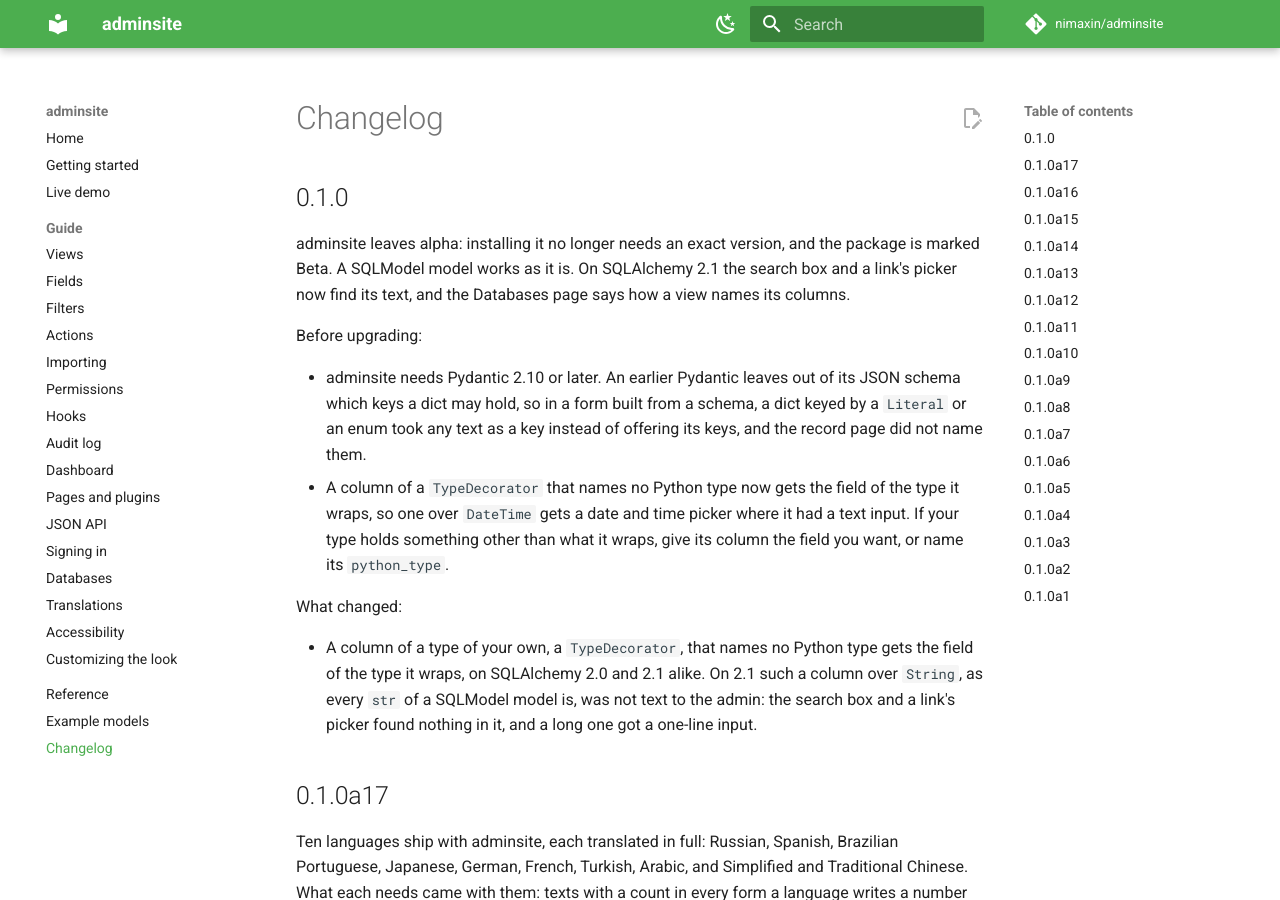
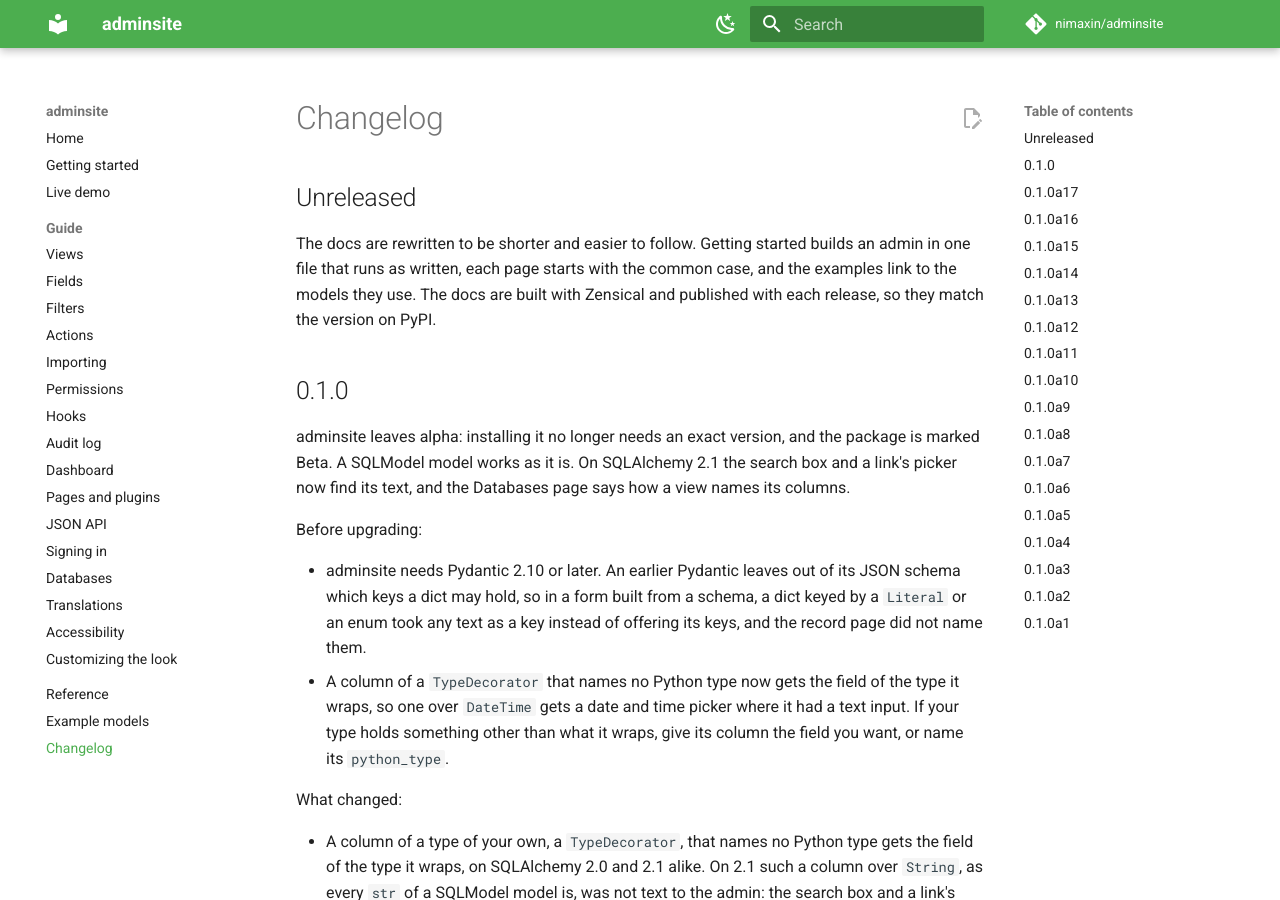
Before and after one commit to nimaxin/adminsite, an MkDocs documentation site: the page built from docs/changelog.md, in a window 1280 px wide and 900 px high. Built offline with MkDocs 1.6.1 and Material for MkDocs 9.7.7, drawn with Linux system fonts in a browser that asks for light colours; comment, search, counter and statistics services are not loaded.

Commit message:
docs: the screenshot on the home page, and a changelog line for the new docs

```diff
--- a/CHANGELOG.md
+++ b/CHANGELOG.md
@@ -1,4 +1,11 @@
 # Changelog
+
+## Unreleased
+
+The docs are rewritten to be shorter and easier to follow. Getting started builds an admin in one
+file that runs as written, each page starts with the common case, and the examples link to the
+models they use. The docs are built with Zensical and published with each release, so they match
+the version on PyPI.
 
 ## 0.1.0
 
```
Also changed, not shown: README.md (+4 -4 lines), docs/index.md (+3 -1 lines).
